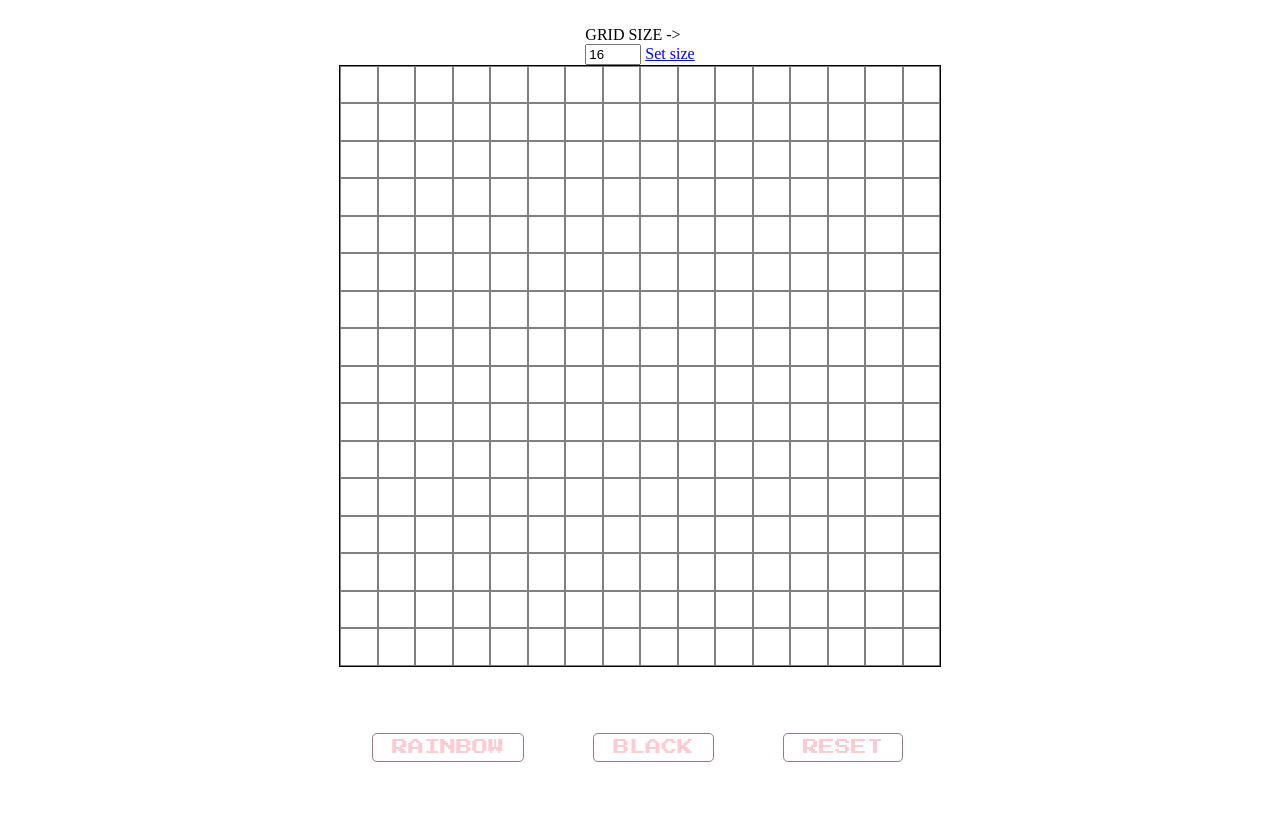
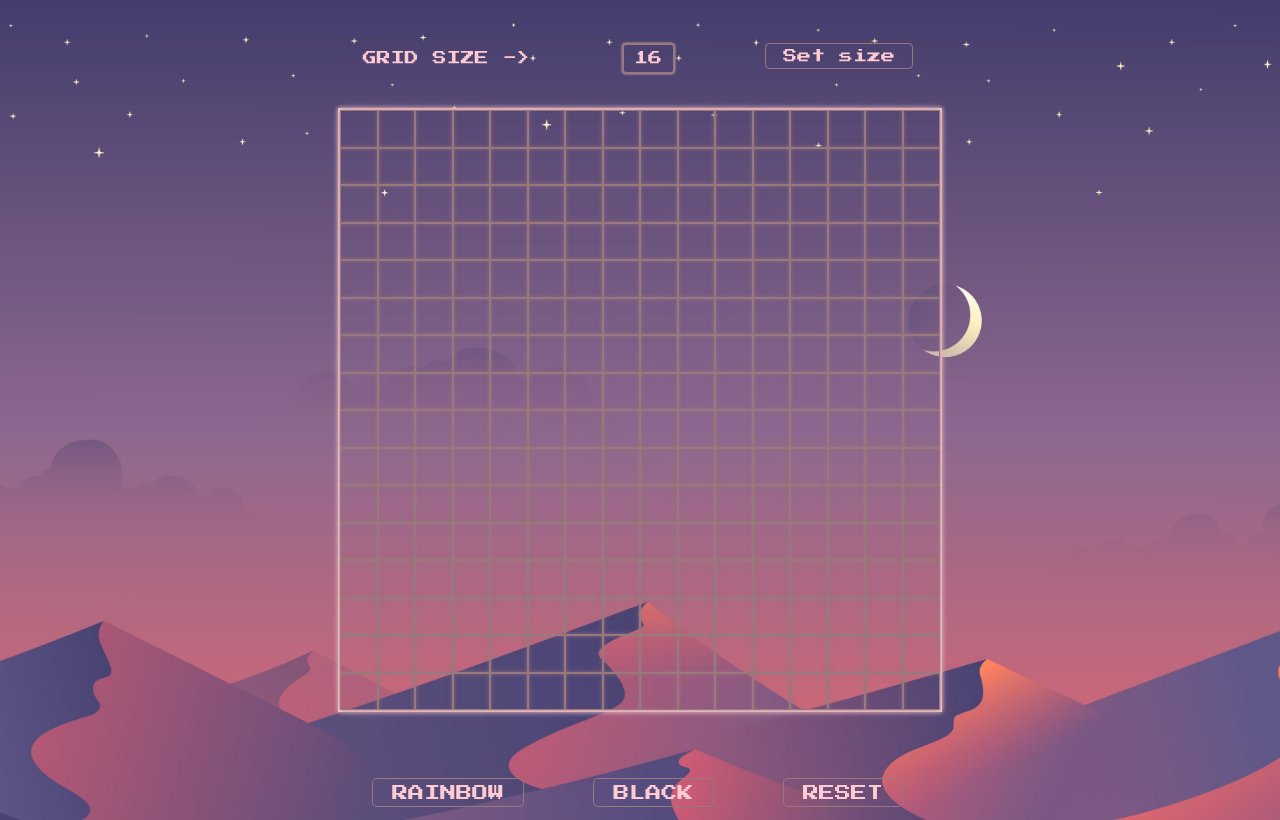
Before and after one commit to gabrxzvski/Etch-a-Sketch, a plain HTML site: page index.html in a window 1280 px wide. Drawn offline with Linux system fonts and the light colour scheme.

Commit message:
Finished the page layout and styles

```diff
--- a/styles.css
+++ b/styles.css
@@ -3,13 +3,18 @@ body {
     flex-direction: column;
     justify-content: center;
     align-items: center;
-    min-height: 97vh
+    min-height: 97vh;
+    background-image: url("./images/background-pink.jpg");
+    background-repeat: no-repeat;
+    background-size: cover;
+    background-position: center;
 }
 
 .mainDiv {
     height: 600px;
     width: 600px;
-    border: 0.8px solid black;
+    border: 2px solid #FFCBD2;
+    box-shadow: 0 0 5px #FFCBD2;
     display: grid;
     grid-template-rows: repeat(var(--grid-rows), 1fr);
     grid-template-columns: repeat(var(--grid-cols), 1fr);
@@ -17,7 +22,8 @@ body {
 
 .grid-item {
     padding: -0.1em;
-    border: 0.5px solid gray;
+    border: 0.5px solid #99797E;
+    box-shadow: 0 0 5px #99797E;
     text-align: center;
 }
 
@@ -27,6 +33,14 @@ body {
     height: 100px;
     justify-content: space-around;
     align-items: flex-end;
+}
+
+.setSizeForm {
+    display: flex;
+    width: 600px;
+    height: 100px;
+    justify-content: space-around;
+    align-items: center;
 }
 
 #btn1, #btn2, #btn3 {
@@ -50,3 +64,56 @@ body {
     box-shadow: 0 0 5px #FFCBD2;
     border-color: #FFCBD2;
 }
+
+#submits {
+    display:inline-block;
+    padding:0.35em 1.2em;
+    border:0.1em solid #99797E;
+    margin:0 0.3em 0.3em 0;
+    border-radius:0.30em;
+    box-sizing: border-box;
+    text-decoration:none;
+    font-family: 'Press Start 2P', cursive;
+    font-weight:300;
+    color:#FFCBD2;
+    text-align:center;
+    transition: all 0.5s;
+    font-size: 14px;
+}
+
+#submits:hover {
+    color:#000000;
+    background-color:#FFCBD2;
+    box-shadow: 0 0 5px #FFCBD2;
+    border-color: #FFCBD2;
+}
+
+#testlabel {
+    font-family: 'Press Start 2P', cursive;
+    color:#FFCBD2;
+    font-size: 14px;
+}
+
+#gridSize {
+    height: 25px;
+    width: 45px;
+    margin-right: 45px;
+    border-radius: 4px;
+    color:#FFCBD2;
+    box-shadow: 0 0 2px #FFCBD2;
+    border:0.2em solid #99797E;
+    font-size: 14px;
+    background-color: transparent;
+    font-family: 'Press Start 2P', cursive;
+    text-align: center;
+}
+
+input::-webkit-outer-spin-button,
+input::-webkit-inner-spin-button {
+  -webkit-appearance: none;
+  margin: 0;
+}
+
+input[type=number] {
+    -moz-appearance: textfield;
+}
```
